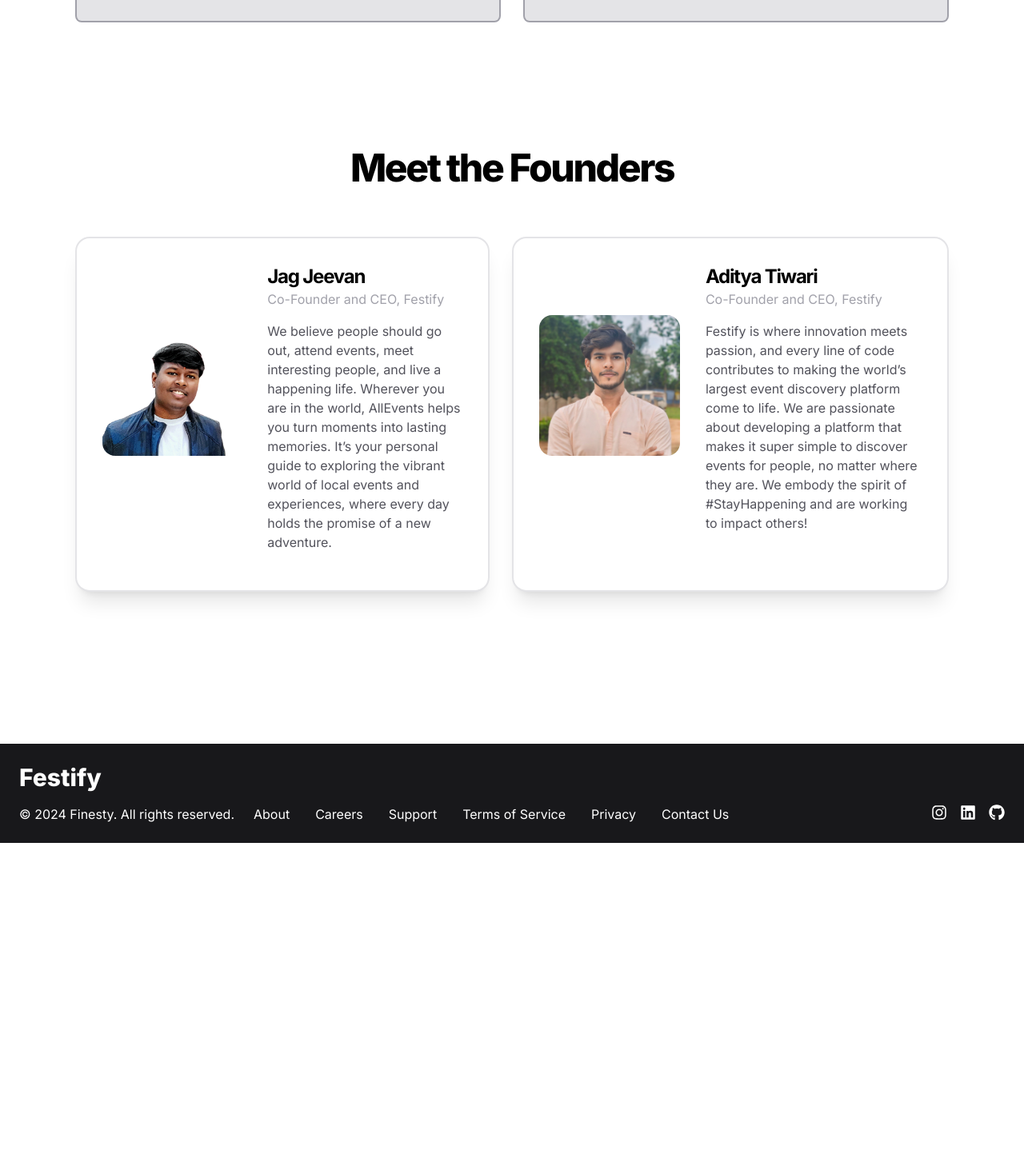
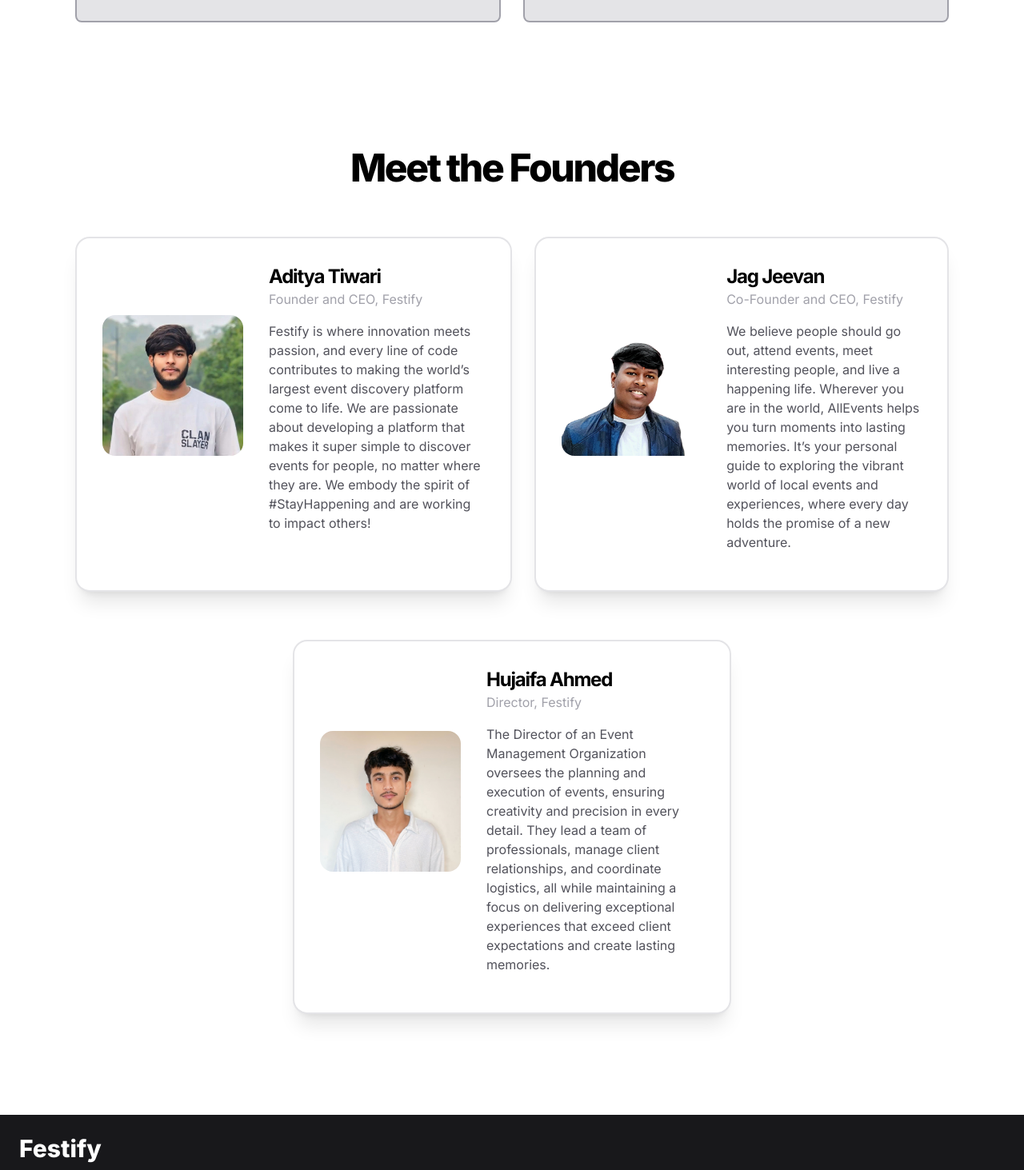
Before and after one commit to GOne0816/Event-Management, a React (Vite) app: page /about in a window 1280 px wide. Shown: the part 1018-2481 px from the top of the page at 80% size. Before the commit the page ends 2072 px from the top, so only its background shows below. Built offline with nearby package versions, Linux system fonts and the light colour scheme.

Commit message:
Director Add

```diff
--- a/src/Components/About.jsx
+++ b/src/Components/About.jsx
@@ -2,9 +2,17 @@
 import { RiArrowRightSFill } from "react-icons/ri";
 import JagJeevan from "../Components/Assets/GOne.png";
 import Tiwari from "../Components/Assets/Tiwari.jpg";
+import Hybrid from "../Components/Assets/Hujaifa.jpg"
 
 const About = () => {
   const founders = [
+    {
+      image: Tiwari,
+      name: "Aditya Tiwari",
+      post: "Founder and CEO, Festify",
+      description:
+        "Festify is where innovation meets passion, and every line of code contributes to making the world’s largest event discovery platform come to life. We are passionate about developing a platform that makes it super simple to discover events for people, no matter where they are. We embody the spirit of #StayHappening and are working to impact others!",
+    },
     {
       image: JagJeevan,
       name: "Jag Jeevan",
@@ -12,14 +20,15 @@
       description:
         "We believe people should go out, attend events, meet interesting people, and live a happening life. Wherever you are in the world, AllEvents helps you turn moments into lasting memories. It’s your personal guide to exploring the vibrant world of local events and experiences, where every day holds the promise of a new adventure.",
     },
-    {
-      image: Tiwari,
-      name: "Aditya Tiwari",
-      post: "Co-Founder and CEO, Festify",
-      description:
-        "Festify is where innovation meets passion, and every line of code contributes to making the world’s largest event discovery platform come to life. We are passionate about developing a platform that makes it super simple to discover events for people, no matter where they are. We embody the spirit of #StayHappening and are working to impact others!",
-    },
   ];
+
+  const Director = [{
+    image: Hybrid,
+    name: "Hujaifa Ahmed",
+    post: "Director, Festify",
+    description:
+    "The Director of an Event Management Organization oversees the planning and execution of events, ensuring creativity and precision in every detail. They lead a team of professionals, manage client relationships, and coordinate logistics, all while maintaining a focus on delivering exceptional experiences that exceed client expectations and create lasting memories."
+  }]
 
   return (
     <div className="h-full">
@@ -109,7 +118,27 @@
                 </div>
               </div>
             ))}
+
           </div>
+          <div className="flex justify-center">
+         <div className="w-1/2 flex justify-center items-center">
+            {Director.map((Director) => (
+              <div key={Director.name} className="shadow-xl rounded-2xl p-8 flex flex-col justify-center md:flex-row items-center md:items-start ring-2 ring-zinc-200">
+                <img
+                  src={Director.image}
+                  alt={Director.name}
+                  className="rounded-2xl w-40 h-40 md:w-48 md:h-48 mb-4 lg:w-44 lg:h-44 lg:mt-20 md:mb-0 md:mr-8"
+                />
+                <div>
+                  <h1 className="text-2xl font-bold tracking-tighter ">{Director.name}</h1>
+                  <h3 className="text-zinc-400">{Director.post}</h3>
+                  <p className="text-zinc-600 py-4">{Director.description}</p>
+                </div>
+              </div>
+            ))}
+            </div>
+            </div>
+
         </div>
       </section>
     </div>
```
Also changed, not shown: src/Components/Assets/Hujaifa.jpg (added), src/Components/Assets/Tiwari.jpg.
